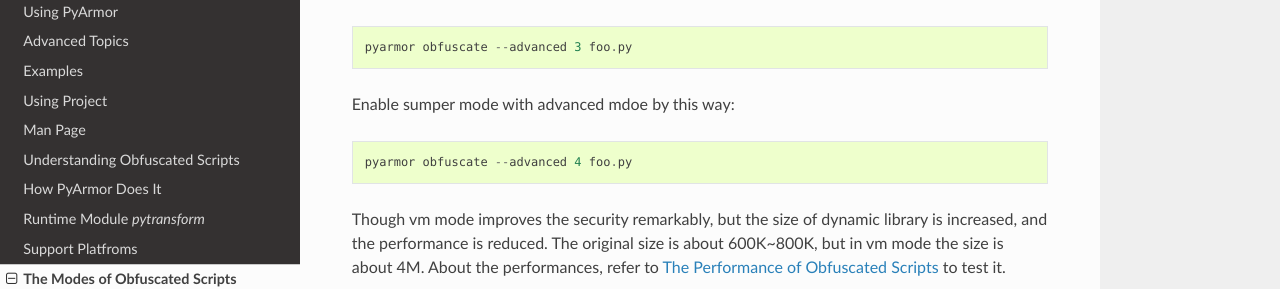
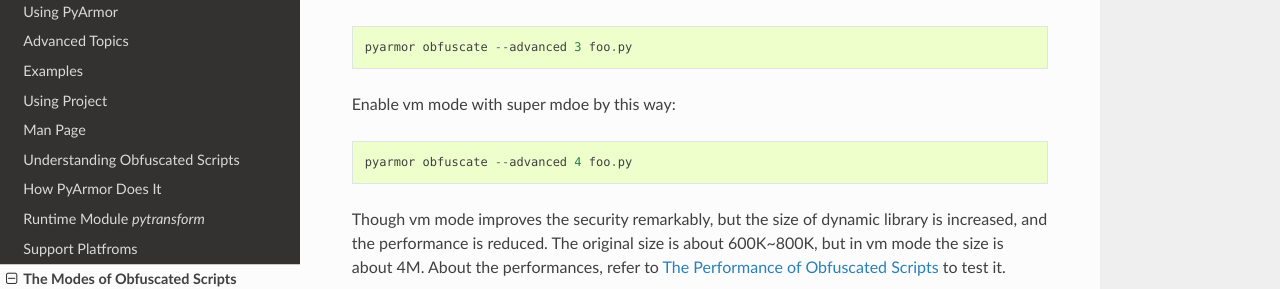
Before and after one commit to dashingsoft/pyarmor, a Sphinx documentation site: the page built from docs/mode.rst, in a window 1280 px wide and 900 px high, scrolled down 1684 px. Shown: the part 163-452 px from the top of the window. Built offline with Sphinx 7.4.7 and the Read the Docs theme 2.0.0, drawn with Linux system fonts in a browser that asks for light colours.

Commit message:
Fix typos

```diff
--- a/docs/mode.rst
+++ b/docs/mode.rst
@@ -87,7 +87,7 @@
 
     pyarmor obfuscate --advanced 3 foo.py
 
-Enable sumper mode with advanced mdoe by this way::
+Enable vm mode with super mdoe by this way::
 
     pyarmor obfuscate --advanced 4 foo.py
 
```
